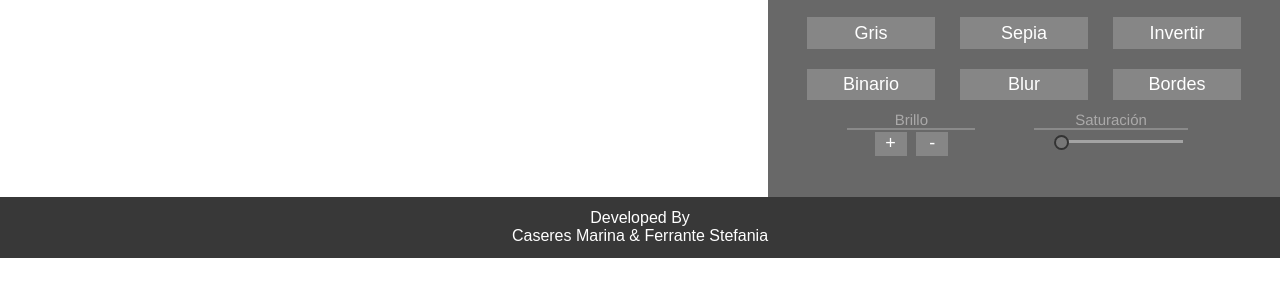
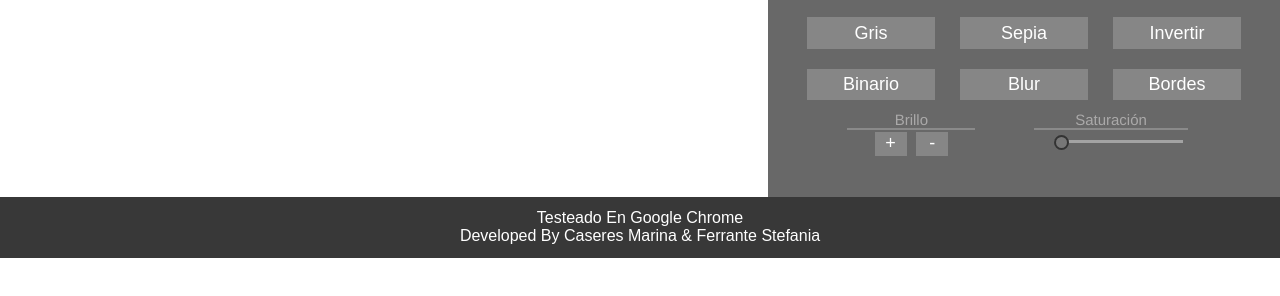
Before and after one commit to stefania-ar/entregable_practico1, a plain HTML site: page index.html in a window 1280 px wide. Shown: the part 432-728 px from the top of the page. Drawn offline with Linux system fonts and the light colour scheme.

Commit message:
Agregado en el footer navegador de testeo.

```diff
--- a/index.html
+++ b/index.html
@@ -75,8 +75,8 @@
         </div>
     </div>
     <footer>
-        <p>developed by</p>
-        <p>Caseres Marina & Ferrante Stefania</p>
+        <p>testeado en Google Chrome</p>
+        <p>developed by Caseres Marina & Ferrante Stefania</p>
     </footer>
 </body>
 
```
